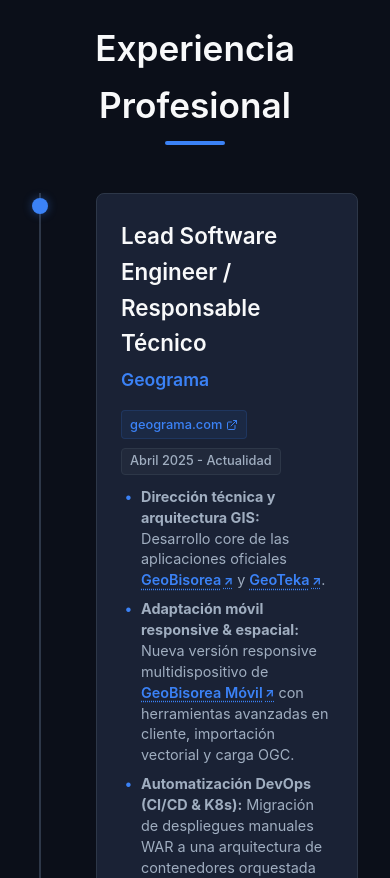
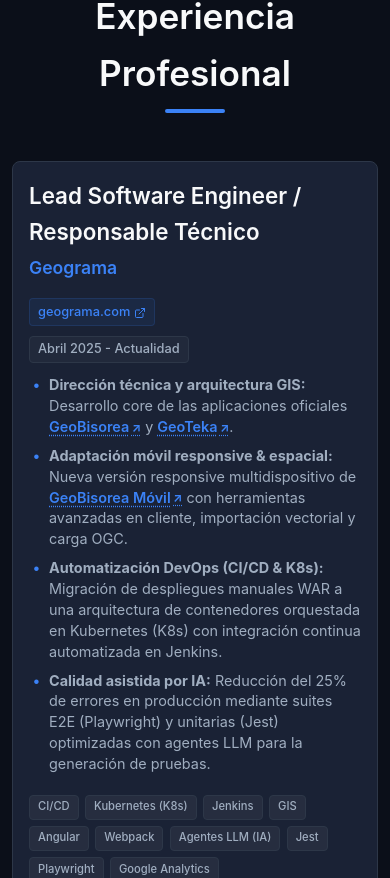
Before and after one commit to juanFRANvelilla/personal-portfolio, an Angular app: page / in a window 390 px wide. Shown: the part 1166-2044 px from the top of the page. Built offline with nearby package versions, Linux system fonts and the light colour scheme.

Commit message:
Update app.css

```diff
--- a/src/app/app.css
+++ b/src/app/app.css
@@ -354,35 +354,6 @@ h1, h2, h3, h4 {
     padding: 0.5rem 1rem;
   }
 
-  /* Spacing in timeline (Experience) on mobile */
-  .timeline-section {
-    padding: 4rem 1rem;
-  }
-
-  .timeline {
-    padding-left: 1rem;
-  }
-
-  .timeline::before {
-    left: 5px;
-  }
-
-  .timeline-item {
-    padding-left: 1.2rem;
-    margin-bottom: 2rem;
-  }
-
-  .timeline-dot {
-    width: 12px;
-    height: 12px;
-    left: -1rem;
-    top: 0.4rem;
-  }
-
-  .timeline-content {
-    padding: 1.2rem;
-  }
-
   /* Disable hover translations and shadows on mobile */
   .social-pill:hover,
   .timeline-company-link:hover,
@@ -519,6 +490,35 @@ h1, h2, h3, h4 {
 .timeline-content p {
   color: var(--text-secondary);
   font-size: 0.95rem;
+}
+
+@media (max-width: 600px) {
+  .timeline-section {
+    padding: 4rem 0.75rem;
+  }
+
+  .timeline {
+    width: 100%;
+    padding-left: 0;
+  }
+
+  .timeline::before {
+    display: none;
+  }
+
+  .timeline-item {
+    padding-left: 0;
+    margin-bottom: 2rem;
+  }
+
+  .timeline-dot {
+    display: none;
+  }
+
+  .timeline-content {
+    width: 100%;
+    padding: 1rem;
+  }
 }
 
 /* =========================================
```
